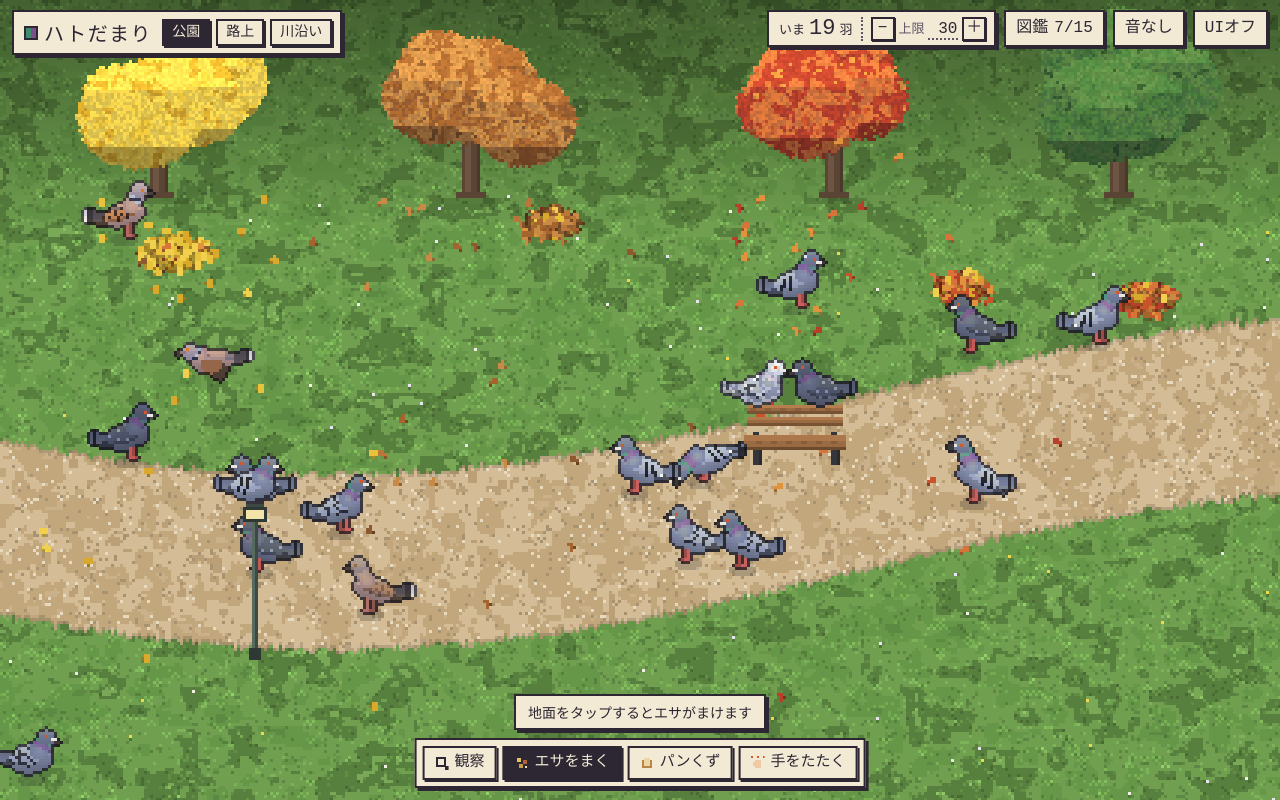
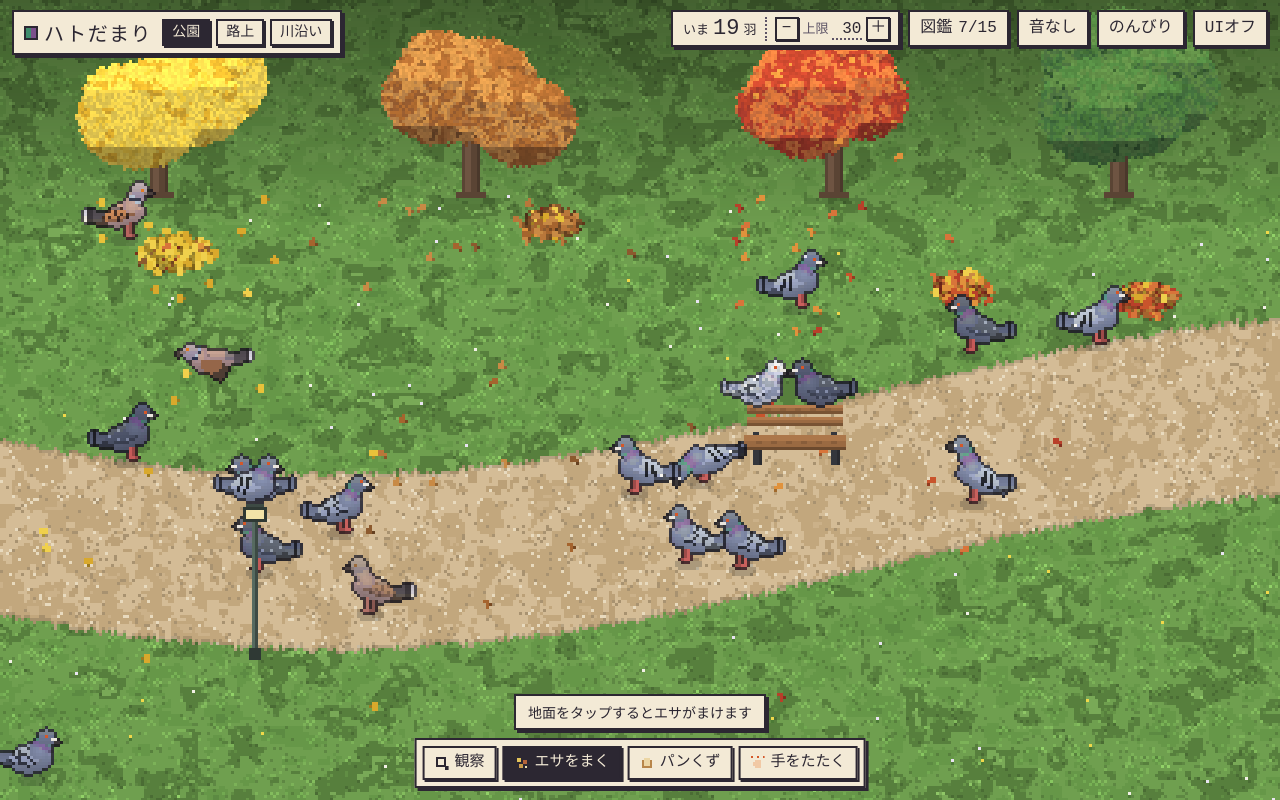
Before and after one commit to as-is-prog/pigeon-c, a plain HTML site: page index.html in a window 1280 px wide. Drawn offline with Linux system fonts and the light colour scheme; a web font is replaced by a local one.

Commit message:
全体を0.8倍速にする「のんびり」モードを追加
右上のボタンか N キーで切り替え。設定はブラウザに保存する

Co-Authored-By: Claude Opus 5.5 <noreply@anthropic.com>
Claude-Session: https://claude.ai/code/session_01MwAwpws3Vp5Mw4FWY179Ky

```diff
--- a/index.html
+++ b/index.html
@@ -396,6 +396,7 @@ body.ui-off #toast { display: none !important; }
     </div>
     <button id="zk-open" title="これまでに見た羽色">図鑑 <span id="zk-count">0/15</span></button>
     <button id="sound" aria-pressed="false" title="羽音と鳴き声"><span>音なし</span></button>
+    <button id="slow" aria-pressed="false" title="全体を0.8倍速にする（N キー）">のんびり</button>
     <button id="ui-off" title="UIを隠して箱庭だけを見る（H キー）">UIオフ</button>
   </div>
 </div>
--- a/src/game.js
+++ b/src/game.js
@@ -146,6 +146,7 @@ const G = {
   nextEvent: 8, nextPanic: 45, nextSpawn: 1, nextLeaf: 1, flapCount: 0,
   userCap: (() => { const v = Math.round(Number(STORE.get('hatodamari.cap', 0))); return v >= CAP_MIN && v <= CAP_MAX ? v : 0; })(),
   seenDirty: false,
+  slow: STORE.get('hatodamari.slow', false) === true, // のんびりモード: 全体を0.8倍速
 
   init() {
     this.cv = document.getElementById('game');
@@ -660,7 +661,7 @@ const G = {
     const dt = Math.min(0.05, (now - this.last) / 1000);
     this.last = now;
     if (!document.hidden) {
-      this.update(dt);
+      this.update(this.slow ? dt * 0.8 : dt);
       this.draw();
     }
     requestAnimationFrame((t) => this.frame(t));
@@ -1110,6 +1111,21 @@ const UI = {
       snd.setAttribute('aria-pressed', String(SFX.on));
       snd.querySelector('span').textContent = SFX.on ? '音あり' : '音なし';
     });
+    const slow = document.getElementById('slow');
+    const setSlow = (on, toast) => {
+      g.slow = on;
+      STORE.set('hatodamari.slow', on);
+      slow.setAttribute('aria-pressed', String(on));
+      if (toast) this.toast(on ? 'のんびりモード（0.8倍速）' : 'ふつうの速さに戻しました');
+    };
+    setSlow(g.slow, false);
+    slow.addEventListener('click', () => setSlow(!g.slow, false));
+    window.addEventListener('keydown', (e) => {
+      if (e.key !== 'n' && e.key !== 'N') return;
+      if (e.target && /^(INPUT|TEXTAREA|SELECT)$/.test(e.target.tagName)) return;
+      if (e.ctrlKey || e.metaKey || e.altKey) return;
+      setSlow(!g.slow, true);
+    });
     const panel = document.getElementById('zukan');
     document.getElementById('zk-open').addEventListener('click', () => { this.renderZukan(); panel.hidden = false; });
     document.getElementById('zk-close').addEventListener('click', () => { panel.hidden = true; });
```
Also changed, not shown: 1 other file.
